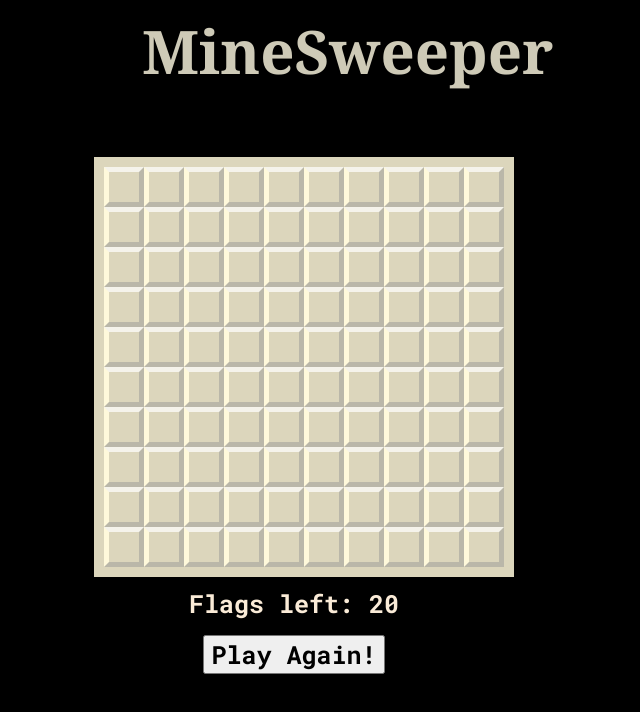
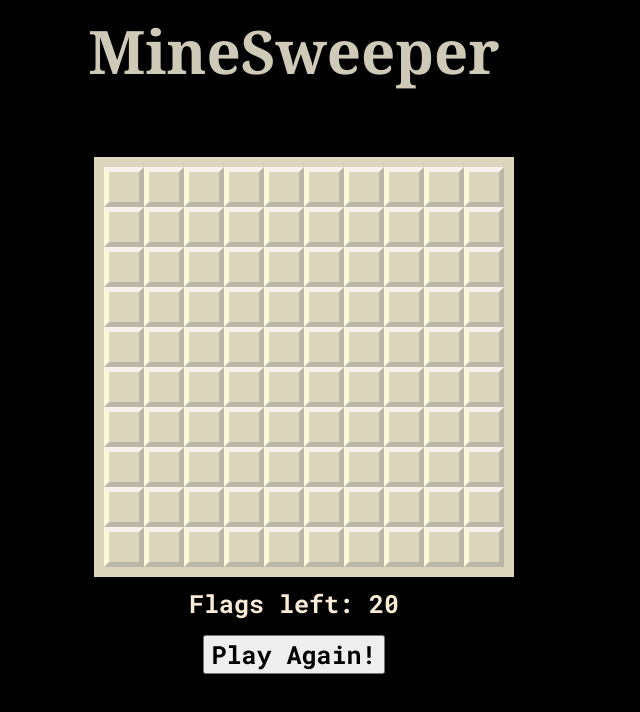
Before and after one commit to kapilkulkarni25/MineSweeper, a plain HTML site: page index.html in a window 1280 px wide. Shown: the whole page, without its empty margins (346-986 px from the left). Drawn offline with Linux system fonts and the light colour scheme.

Commit message:
fix: heading alingment

```diff
--- a/style.css
+++ b/style.css
@@ -6,7 +6,7 @@ body {
   /* align-content: center; */
   font-family: Georgia, "Times New Roman", Times, serif;
   margin-top: 10px;
-  margin-left: 480px;
+  text-align: center;
   font-size: 60px;
   color: #cecab7;
 }
```
